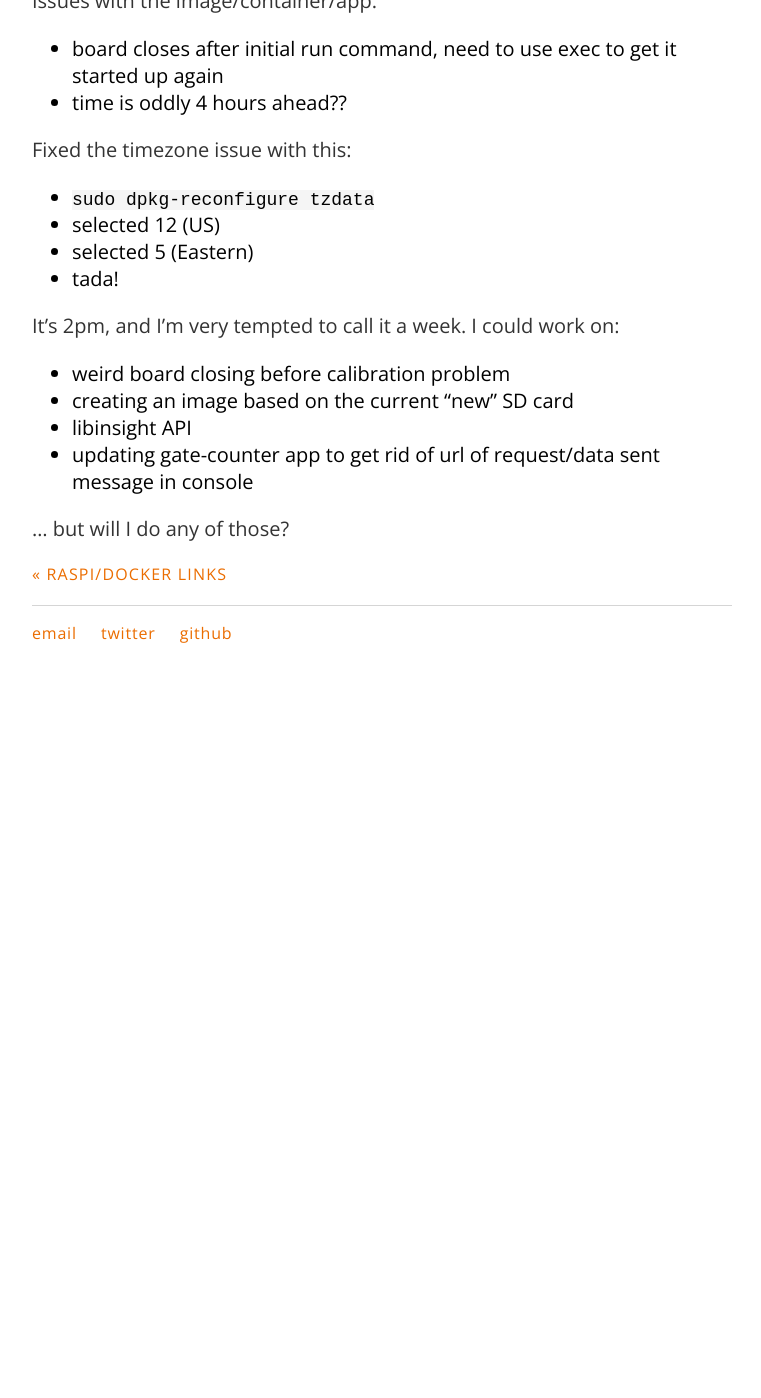
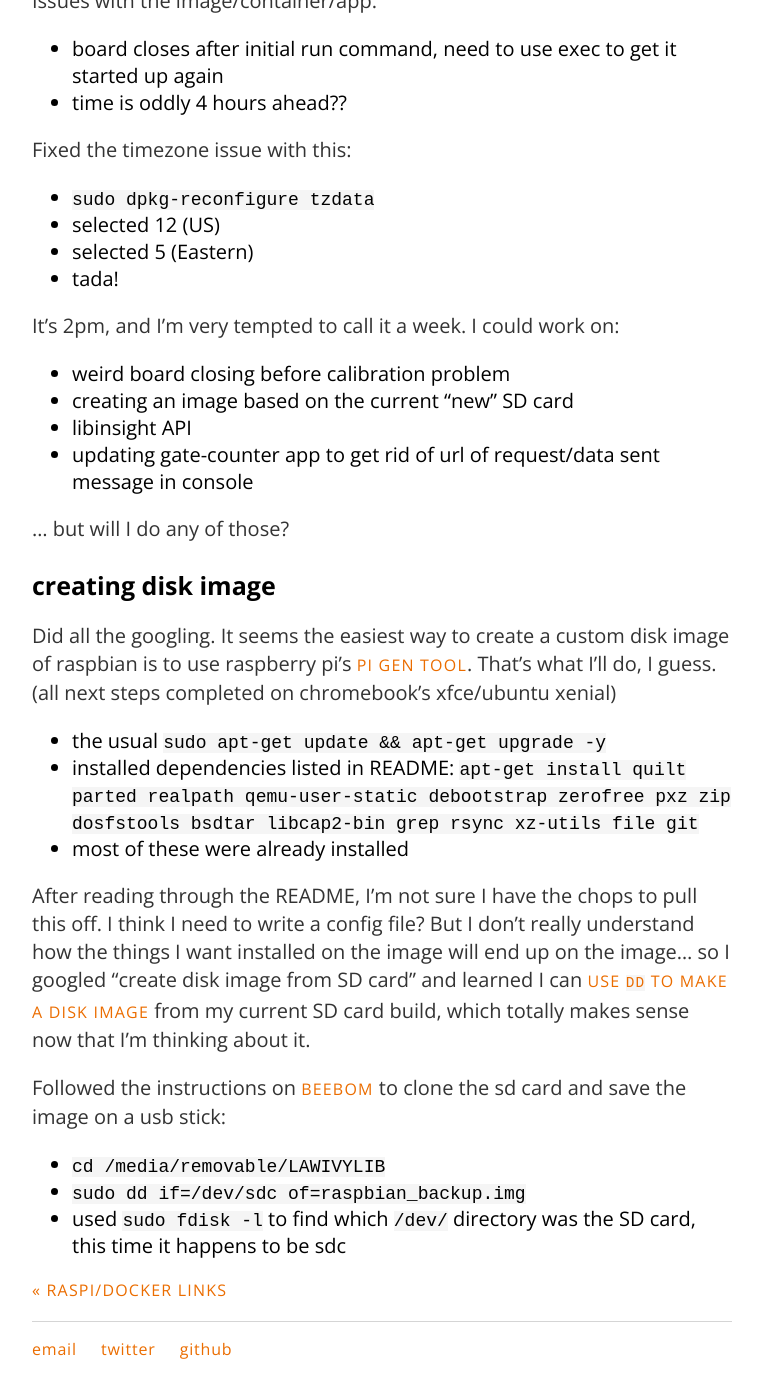
Before and after one commit to carylwyatt/carylwyatt.github.io, a Jekyll site: the page built from _posts/2018-08-13-week-of-13-august.md, in a window 1280 px wide and 1400 px high, scrolled down 7054 px. Shown: the whole window, without its empty margins (258-1019 px from the left). Built offline with Jekyll 4.4.1, drawn with Linux system fonts in a browser that asks for light colours; emoji names are drawn with the system emoji font; before the commit the page ends 7738 px from its top, so only the background shows below that.

Commit message:
notes on creating disk image

```diff
--- a/_posts/2018-08-13-week-of-13-august.md
+++ b/_posts/2018-08-13-week-of-13-august.md
@@ -178,3 +178,17 @@ It's 2pm, and I'm very tempted to call it a week. I could work on:
 - updating gate-counter app to get rid of url of request/data sent message in console
 
 ... but will I do any of those?
+
+### creating disk image
+
+Did all the googling. It seems the easiest way to create a custom disk image of raspbian is to use raspberry pi's [pi gen tool](https://github.com/RPi-Distro/pi-gen). That's what I'll do, I guess. (all next steps completed on chromebook's xfce/ubuntu xenial)
+- the usual `sudo apt-get update && apt-get upgrade -y`
+- installed dependencies listed in README: `apt-get install quilt parted realpath qemu-user-static debootstrap zerofree pxz zip dosfstools bsdtar libcap2-bin grep rsync xz-utils file git`
+- most of these were already installed
+
+After reading through the README, I'm not sure I have the chops to pull this off. I think I need to write a config file? But I don't really understand how the things I want installed on the image will end up on the image... so I googled "create disk image from SD card" and learned I can [use `dd` to make a disk image](https://raspberrypi.stackexchange.com/questions/69914/how-to-clone-raspberry-pi-sd-card-on-windows-linux-and-macos) from my current SD card build, which totally makes sense now that I'm thinking about it.
+
+Followed the instructions on [beebom](https://beebom.com/how-clone-raspberry-pi-sd-card-windows-linux-macos/) to clone the sd card and save the image on a usb stick:
+- `cd /media/removable/LAWIVYLIB`
+- `sudo dd if=/dev/sdc of=raspbian_backup.img`
+- used `sudo fdisk -l` to find which `/dev/` directory was the SD card, this time it happens to be sdc
```
